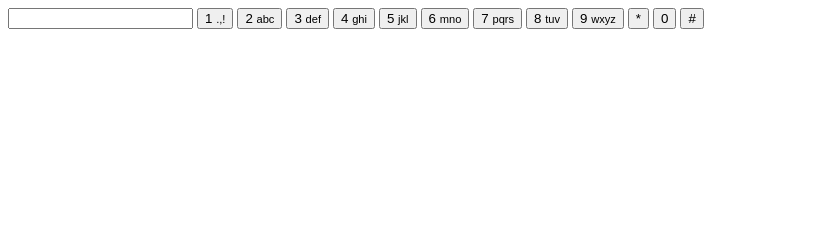
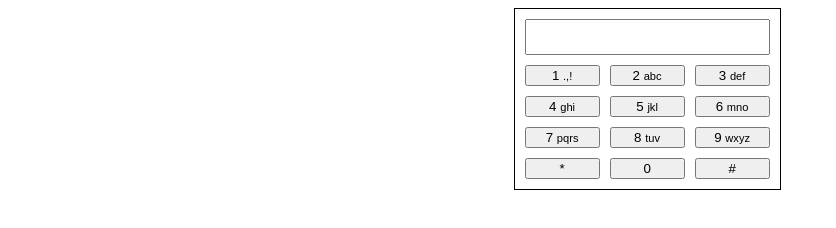
Before and after one commit to Yug34/ikigai-js, a plain HTML site: page index.html in a window 1280 px wide. Shown: the whole page, without its empty margins (0-836 px from the left). Drawn offline with Linux system fonts and the light colour scheme.

Commit message:
Base styling for keypad

```diff
--- a/index.html
+++ b/index.html
@@ -3,24 +3,30 @@
 <head>
     <meta charset="UTF-8">
     <title>Keypad</title>
+    <link rel="stylesheet" href="styles/keypad.css">
 </head>
 <body>
+<div class="gridContainer">
     <input id="output" type="text">
 
-    <button class="keypadBtn">1 <small class="subText">.,!</small></button>
-    <button class="keypadBtn">2 <small class="subText">abc</small></button>
-    <button class="keypadBtn">3 <small class="subText">def</small></button>
+    <button class="keypadBtn" data-number="1" data-text=".,!">1 <small class="subText">.,!</small></button>
+    <button class="keypadBtn" data-number="2" data-text="abc">2 <small class="subText">abc</small></button>
+    <button class="keypadBtn" data-number="3" data-text="def">3 <small class="subText">def</small></button>
 
-    <button class="keypadBtn">4 <small class="subText">ghi</small></button>
-    <button class="keypadBtn">5 <small class="subText">jkl</small></button>
-    <button class="keypadBtn">6 <small class="subText">mno</small></button>
+    <button class="keypadBtn" data-number="4" data-text="ghi">4 <small class="subText">ghi</small></button>
+    <button class="keypadBtn" data-number="5" data-text="jkl">5 <small class="subText">jkl</small></button>
+    <button class="keypadBtn" data-number="6" data-text="mno">6 <small class="subText">mno</small></button>
 
-    <button class="keypadBtn">7 <small class="subText">pqrs</small></button>
-    <button class="keypadBtn">8 <small class="subText">tuv</small></button>
-    <button class="keypadBtn">9 <small class="subText">wxyz</small></button>
+    <button class="keypadBtn" data-number="7" data-text="pqrs">7 <small class="subText">pqrs</small></button>
+    <button class="keypadBtn" data-number="8" data-text="tuv">8 <small class="subText">tuv</small></button>
+    <button class="keypadBtn" data-number="9" data-text="wxyz">9 <small class="subText">wxyz</small></button>
 
-    <button class="keypadBtn">*</button>
-    <button class="keypadBtn">0</button>
-    <button class="keypadBtn">#</button>
+    <button class="keypadBtn" data-text="*">*</button>
+    <button class="keypadBtn" data-text="0">0</button>
+    <button class="keypadBtn" data-text="#">#</button>
+</div>
 </body>
+
+<script src="src/index.js"></script>
+
 </html>
--- a/styles/keypad.css
+++ b/styles/keypad.css
@@ -0,0 +1,14 @@
+.gridContainer {
+    margin-left: 40%;
+    border: 1px solid black;
+    display: inline-grid;
+    grid-template-columns: 75px 75px 75px;
+    grid-gap: 10px;
+    padding: 10px;
+}
+
+.gridContainer #output {
+    height: 30px;
+    grid-column-start: 1;
+    grid-column-end: 4;
+}
```
